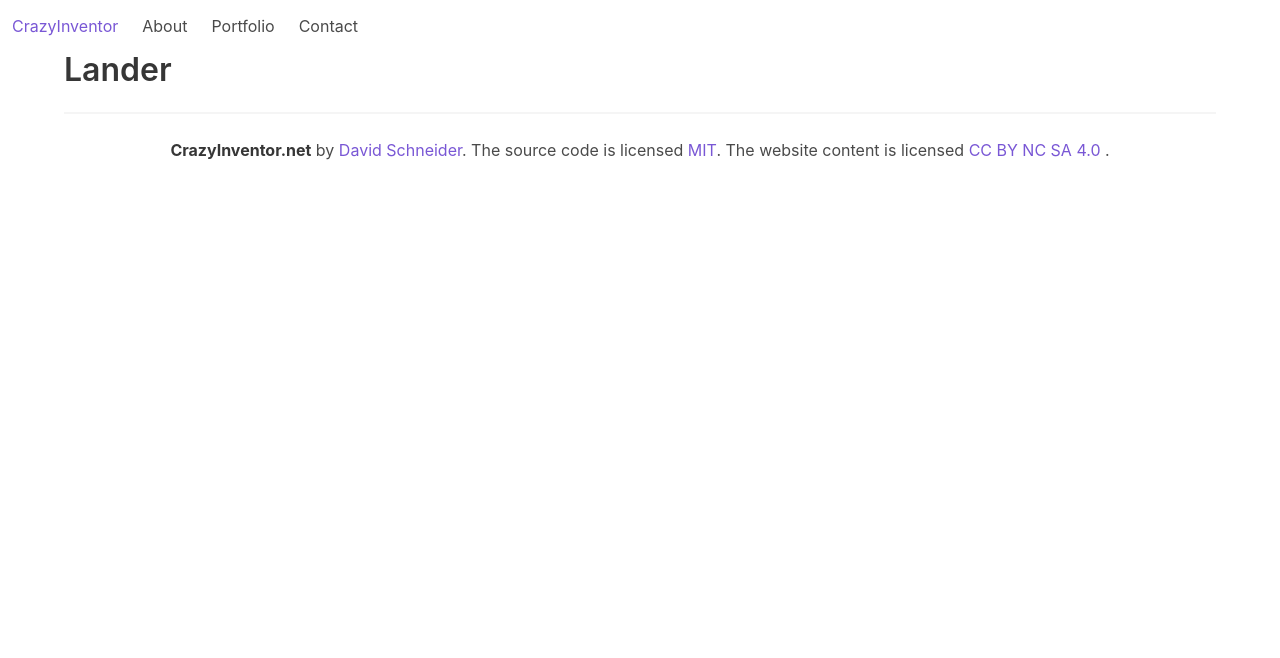
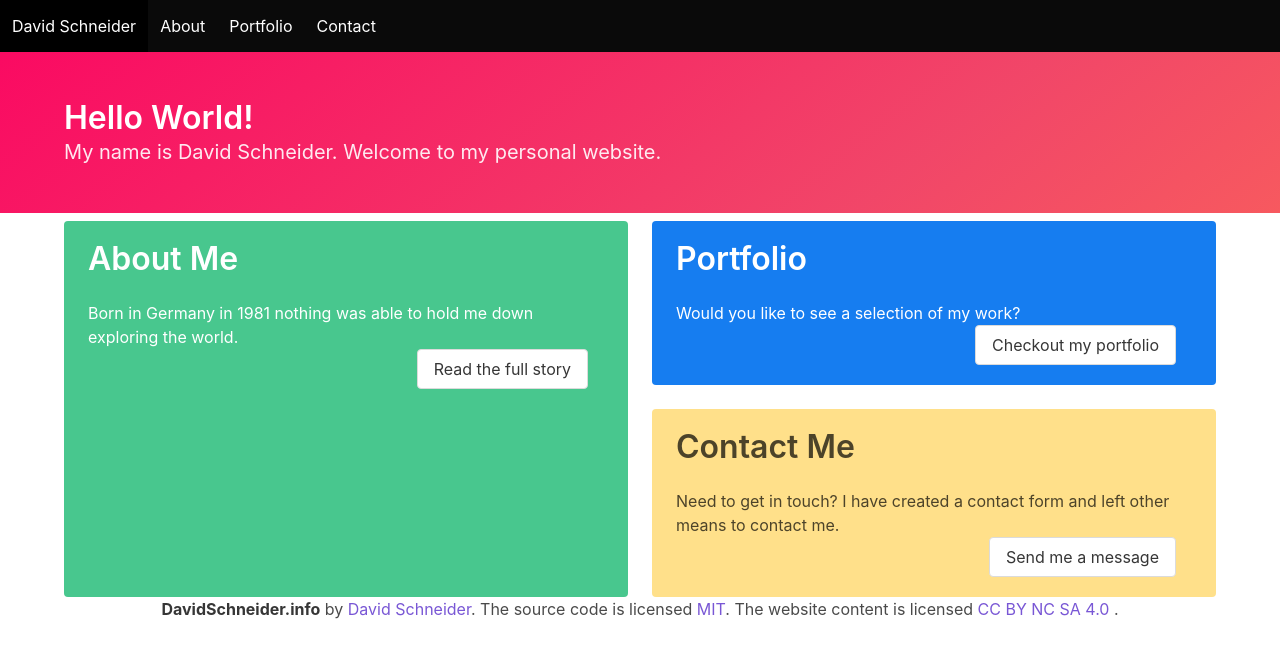
Before and after one commit to crazyinventor/dsinfo, a Vue app: page / in a window 1280 px wide. Shown: the top 658 px of the page. Built offline with nearby package versions, Linux system fonts and the light colour scheme.

Commit message:
Next level

```diff
--- a/public/index.html
+++ b/public/index.html
@@ -5,9 +5,9 @@
     <meta http-equiv="X-UA-Compatible" content="IE=edge">
     <meta name="viewport" content="width=device-width,initial-scale=1.0">
     <link rel="icon" href="<%= BASE_URL %>favicon.ico">
-    <title>davidschneider.name</title>
+    <title>davidschneider.info</title>
   </head>
-  <body>
+  <body class="has-navbar-fixed-top">
     <noscript>
       <strong>We're sorry but this website doesn't work properly without JavaScript enabled. Please enable it to continue.</strong>
     </noscript>
--- a/src/App.vue
+++ b/src/App.vue
@@ -2,9 +2,7 @@
   <div id="app">
     <NavBar/>
     <main>
-      <div class="container">
-        <router-view></router-view>
-      </div>
+      <router-view></router-view>
     </main>
     <Footer/>
   </div>
--- /dev/null
+++ b/src/components/Elements/ButtonLink.vue
@@ -0,0 +1,14 @@
+<template>
+  <p class="has-text-right">
+    <router-link :to="routeName" class="button">
+      {{ linkText }}
+    </router-link>
+  </p>
+</template>
+
+<script>
+export default {
+  name: 'ButtonLink',
+  props: ['routeName','linkText']
+}
+</script>
--- a/src/components/Footer.vue
+++ b/src/components/Footer.vue
@@ -1,8 +1,8 @@
 <template>
   <footer>
-    <div class="content has-text-centered">
+    <div class="has-text-centered">
       <p>
-        <strong>CrazyInventor.net</strong> by
+        <strong>DavidSchneider.info</strong> by
         <a href="https://www.davidschneider.info/">David Schneider</a>. The
         source code is licensed
         <a href="http://opensource.org/licenses/mit-license.php">MIT</a>. The
--- a/src/components/NavBar.vue
+++ b/src/components/NavBar.vue
@@ -1,8 +1,8 @@
 <template>
-  <nav class="navbar" role="navigation" aria-label="main navigation">
+  <nav class="navbar is-fixed-top is-black" role="navigation" aria-label="main navigation">
     <div class="navbar-brand">
       <router-link to="/" class="navbar-item">
-        CrazyInventor
+        David Schneider
       </router-link>
       <a role="button" class="navbar-burger burger" aria-label="menu" aria-expanded="false"  @click="showNav = !showNav" :class="{ 'is-active': showNav }">
         <span aria-hidden="true"></span>
--- a/src/components/Pages/About.vue
+++ b/src/components/Pages/About.vue
@@ -1,7 +1,14 @@
 <template>
   <div>
-    <h1 class="title">About</h1>
-    <hr/>
+    <div class="hero is-success">
+      <div class="hero-body">
+        <div class="container">
+          <h1 class="title">
+            About Me
+          </h1>
+        </div>
+      </div>
+    </div>
   </div>
 </template>
 
--- a/src/components/Pages/Contact.vue
+++ b/src/components/Pages/Contact.vue
@@ -1,7 +1,14 @@
 <template>
   <div>
-    <h1 class="title">Contact</h1>
-    <hr/>
+    <div class="hero is-warning">
+      <div class="hero-body">
+        <div class="container">
+          <h1 class="title">
+            Contact Me
+          </h1>
+        </div>
+      </div>
+    </div>
   </div>
 </template>
 
--- a/src/components/Pages/Lander.vue
+++ b/src/components/Pages/Lander.vue
@@ -1,15 +1,67 @@
 <template>
-  <div>
-    <h1 class="title">Lander</h1>
-    <hr/>
+  <div id="lander">
+    <div class="hero is-danger is-bold">
+      <div class="hero-body">
+        <div class="container">
+          <h1 class="title">
+            Hello World!
+          </h1>
+          <h2 class="subtitle">
+            My name is David Schneider. Welcome to my personal website.
+          </h2>
+        </div>
+      </div>
+    </div>
+    <div class="container">
+      <div class="tile is-ancestor">
+        <div class="tile is-parent">
+          <div class="tile is-child notification is-success">
+            <div class="container">
+              <p class="title">About Me</p>
+              <p>Born in Germany in 1981 nothing was able to hold me down exploring the world.</p>
+              <ButtonLink routeName="/about" linkText="Read the full story" />
+            </div>
+          </div>
+        </div>
+        <div class="tile is-parent is-vertical">
+          <div class="tile is-child notification is-info">
+            <div class="container">
+              <p class="title">Portfolio</p>
+              <p>Would you like to see a selection of my work?</p>
+              <ButtonLink routeName="/portfolio" linkText="Checkout my portfolio" />
+            </div>
+          </div>
+          <div class="tile is-child notification is-warning">
+            <div class="container">
+              <p class="title">Contact Me</p>
+              <p>Need to get in touch? I have created a contact form and left other means to contact me.</p>
+              <ButtonLink routeName="/contact" linkText="Send me a message" />
+            </div>
+          </div>
+        </div>
+      </div>
+    </div>
   </div>
 </template>
 
 <script>
+
+import ButtonLink from '../Elements/ButtonLink.vue'
+
 export default {
-  name: 'WebsiteLander'
+  name: 'WebsiteLander',
+  components: {
+    ButtonLink
+  }
 }
 </script>
 
 <style scoped>
+.hero {
+  margin-bottom: 0.5em;
+}
+#lander>.tile {
+  padding-left: 0.5em;
+  padding-right: 0.5em;
+}
 </style>
--- a/src/components/Pages/Portfolio.vue
+++ b/src/components/Pages/Portfolio.vue
@@ -1,7 +1,14 @@
 <template>
   <div>
-    <h1 class="title">Portfolio</h1>
-    <hr/>
+    <div class="hero is-info">
+      <div class="hero-body">
+        <div class="container">
+          <h1 class="title">
+            Portfolio
+          </h1>
+        </div>
+      </div>
+    </div>
   </div>
 </template>
 
```
